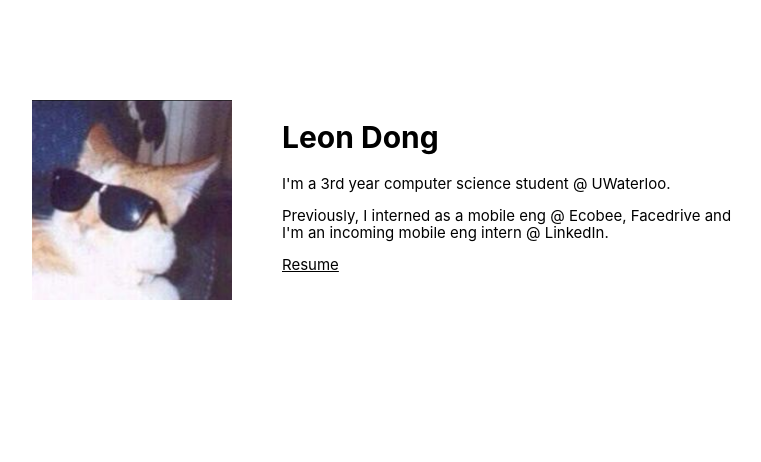
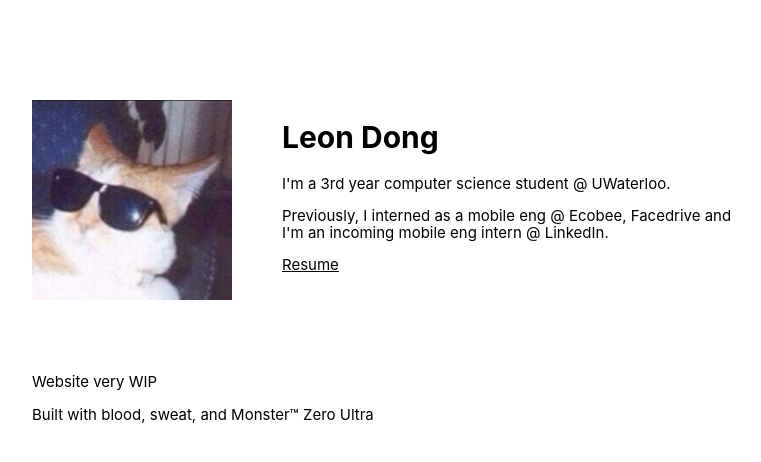
Before and after one commit to LeonDong02/zeroultra, a Next.js app: page / in a window 1280 px wide. Shown: the top 462 px of the page, without its empty margins (238-999 px from the left). Built offline with nearby package versions, Linux system fonts and the light colour scheme.

Commit message:
disclaimer'

```diff
--- a/pages/index.js
+++ b/pages/index.js
@@ -21,6 +21,8 @@ export default function Home() {
       </div>
       <Links />
       <Spotify />
+      <p>Website very WIP</p>
+      <p>Built with blood, sweat, and Monster™ Zero Ultra</p>
     </div>
   )
 }
```
